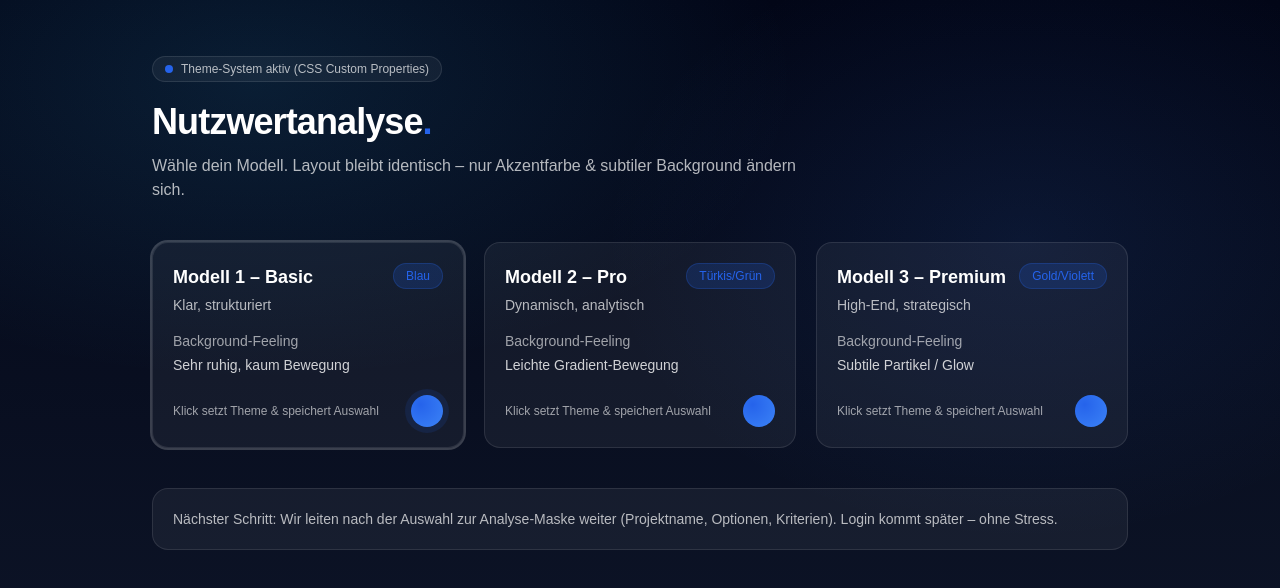
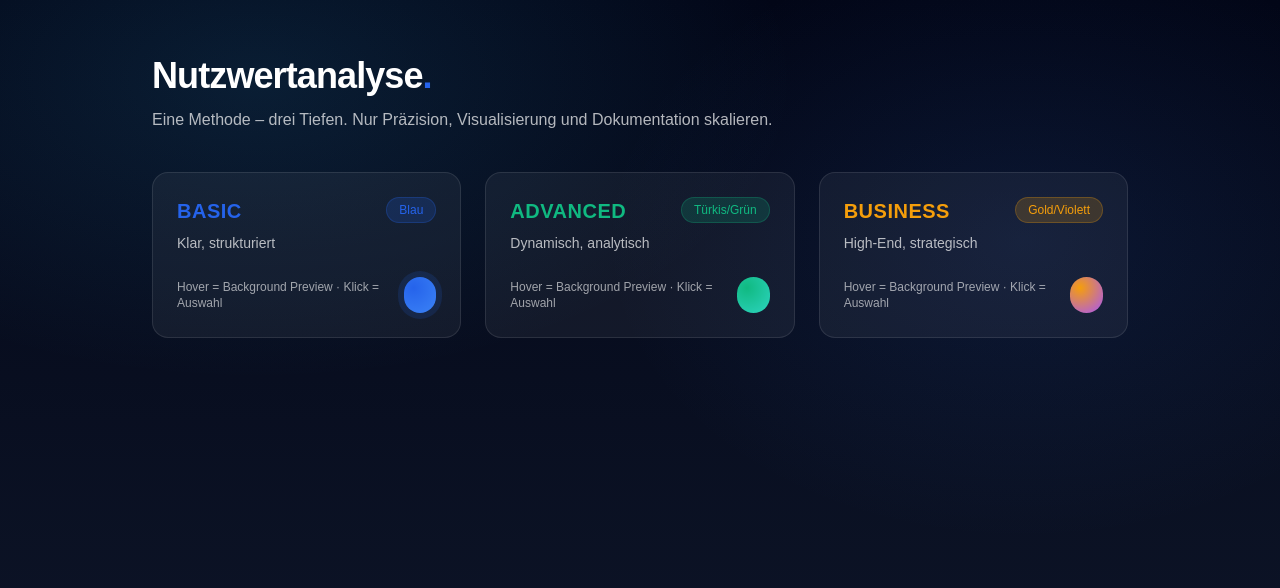
Before and after one commit to AccountGIT-bot/nutzwertanalyse, a Next.js app: page / in a window 1280 px wide. Shown: the top 588 px of the page. Built offline with nearby package versions, Linux system fonts and the light colour scheme.

Commit message:
Fix card accent isolation + correct hover preview behaviour

```diff
--- a/app/globals.css
+++ b/app/globals.css
@@ -8,22 +8,22 @@
   --glow: 56 189 248;
 }
 
-/* Basic */
+/* BASIC */
 [data-theme="basic"] {
   --accent: 37 99 235;
   --accent-2: 59 130 246;
   --glow: 56 189 248;
 }
 
-/* Pro */
-[data-theme="pro"] {
+/* ADVANCED */
+[data-theme="advanced"] {
   --accent: 16 185 129;
   --accent-2: 45 212 191;
   --glow: 34 211 238;
 }
 
-/* Premium */
-[data-theme="premium"] {
+/* BUSINESS */
+[data-theme="business"] {
   --accent: 245 158 11;
   --accent-2: 168 85 247;
   --glow: 217 70 239;
--- /dev/null
+++ b/app/lib/nwa/calculate.ts
@@ -0,0 +1,32 @@
+import { Alternative, Criterion, Rating, NwaResult } from "./types";
+
+export function calculateNwa(
+  alternatives: Alternative[],
+  criteria: Criterion[],
+  ratings: Rating[]
+): NwaResult[] {
+  const results: NwaResult[] = [];
+
+  for (const alt of alternatives) {
+    let total = 0;
+
+    for (const criterion of criteria) {
+      const rating = ratings.find(
+        (r) =>
+          r.alternativeId === alt.id &&
+          r.criterionId === criterion.id
+      );
+
+      if (rating) {
+        total += rating.score * criterion.weight;
+      }
+    }
+
+    results.push({
+      alternativeId: alt.id,
+      totalScore: total,
+    });
+  }
+
+  return results.sort((a, b) => b.totalScore - a.totalScore);
+}
--- /dev/null
+++ b/app/lib/nwa/types.ts
@@ -0,0 +1,38 @@
+export type PackageLevel = "basic" | "advanced" | "business";
+
+export interface DecisionContext {
+  title: string;
+  description: string;
+  packageLevel: PackageLevel;
+}
+
+export interface Alternative {
+  id: string;
+  name: string;
+  description?: string;
+}
+
+export interface Criterion {
+  id: string;
+  name: string;
+  weight: number; // z.B. 0-100 oder 1-5
+  category?: string;
+  knockout?: boolean;
+}
+
+export interface Rating {
+  alternativeId: string;
+  criterionId: string;
+  score: number; // z.B. 1-10
+}
+
+export interface Risk {
+  alternativeId: string;
+  probability: number;
+  impact: number;
+}
+
+export interface NwaResult {
+  alternativeId: string;
+  totalScore: number;
+}
--- /dev/null
+++ b/app/new/page.tsx
@@ -0,0 +1,17 @@
+export default function NewAnalysis() {
+  return (
+    <div className="mx-auto max-w-4xl px-6 py-14 text-white">
+      <h1 className="text-3xl font-semibold">
+        Neue Nutzwertanalyse erstellen
+        <span style={{ color: `rgb(var(--accent))` }}>.</span>
+      </h1>
+
+      <div className="mt-6 rounded-2xl border border-white/10 bg-white/5 p-5">
+        <div className="text-sm text-white/60">Schritt 1</div>
+        <div className="mt-1 text-lg font-medium text-white">
+          Entscheidung klären
+        </div>
+      </div>
+    </div>
+  );
+}
--- a/app/page.tsx
+++ b/app/page.tsx
@@ -2,118 +2,136 @@
 
 import { useEffect, useState } from "react";
 
-type Theme = "basic" | "pro" | "premium";
+type Theme = "basic" | "advanced" | "business";
 
-const MODELS: Array<{
-  id: Theme;
-  title: string;
-  subtitle: string;
-  accentLabel: string;
-  vibe: string;
-}> = [
-  { id: "basic", title: "Modell 1 – Basic", subtitle: "Klar, strukturiert", accentLabel: "Blau", vibe: "Sehr ruhig, kaum Bewegung" },
-  { id: "pro", title: "Modell 2 – Pro", subtitle: "Dynamisch, analytisch", accentLabel: "Türkis/Grün", vibe: "Leichte Gradient-Bewegung" },
-  { id: "premium", title: "Modell 3 – Premium", subtitle: "High-End, strategisch", accentLabel: "Gold/Violett", vibe: "Subtile Partikel / Glow" },
+const MODELS = [
+  {
+    id: "basic" as Theme,
+    title: "BASIC",
+    subtitle: "Klar, strukturiert",
+    accentLabel: "Blau",
+    accent: "37 99 235",
+    accent2: "59 130 246",
+  },
+  {
+    id: "advanced" as Theme,
+    title: "ADVANCED",
+    subtitle: "Dynamisch, analytisch",
+    accentLabel: "Türkis/Grün",
+    accent: "16 185 129",
+    accent2: "45 212 191",
+  },
+  {
+    id: "business" as Theme,
+    title: "BUSINESS",
+    subtitle: "High-End, strategisch",
+    accentLabel: "Gold/Violett",
+    accent: "245 158 11",
+    accent2: "168 85 247",
+  },
 ];
 
 export default function Home() {
   const [selected, setSelected] = useState<Theme>("basic");
 
+  // Default sauber setzen
   useEffect(() => {
-    const saved = (localStorage.getItem("nwa_theme") as Theme | null) ?? "basic";
+    const saved =
+      (localStorage.getItem("nwa_theme") as Theme | null) ?? "basic";
+
     setSelected(saved);
     document.documentElement.dataset.theme = saved;
   }, []);
+
+  function preview(theme: Theme) {
+    document.documentElement.dataset.theme = theme;
+  }
+
+  function restore() {
+    const saved =
+      (localStorage.getItem("nwa_theme") as Theme | null) ?? "basic";
+
+    document.documentElement.dataset.theme = saved;
+  }
 
   function choose(theme: Theme) {
     setSelected(theme);
     localStorage.setItem("nwa_theme", theme);
     document.documentElement.dataset.theme = theme;
+    window.location.href = "/new";
   }
 
   return (
-    <main className="mx-auto max-w-5xl px-6 py-14">
+    <main className="mx-auto max-w-5xl px-6 py-14 text-white">
       <div className="mb-10">
-        <div className="inline-flex items-center gap-2 rounded-full border border-white/10 bg-white/5 px-3 py-1 text-xs text-white/70">
-          <span className="h-2 w-2 rounded-full" style={{ background: `rgb(var(--accent))` }} />
-          Theme-System aktiv (CSS Custom Properties)
-        </div>
-
-        <h1 className="mt-5 text-4xl font-semibold tracking-tight text-white">
-          Nutzwertanalyse<span style={{ color: `rgb(var(--accent))` }}>.</span>
+        <h1 className="text-4xl font-semibold tracking-tight">
+          Nutzwertanalyse
+          <span style={{ color: "rgb(37 99 235)" }}>.</span>
         </h1>
 
         <p className="mt-3 max-w-2xl text-white/70">
-          Wähle dein Modell. Layout bleibt identisch – nur Akzentfarbe & subtiler Background ändern sich.
+          Eine Methode – drei Tiefen. Nur Präzision, Visualisierung und
+          Dokumentation skalieren.
         </p>
       </div>
 
-      <div className="grid gap-5 md:grid-cols-3">
+      <div className="grid gap-6 md:grid-cols-3">
         {MODELS.map((m) => {
           const active = selected === m.id;
+
           return (
             <button
               key={m.id}
               onClick={() => choose(m.id)}
-              className={[
-                "group relative overflow-hidden rounded-2xl border p-5 text-left transition",
-                "border-white/10 bg-white/5 hover:bg-white/7",
-                active ? "ring-2 ring-white/20" : "",
-              ].join(" ")}
+              onMouseEnter={() => preview(m.id)}
+              onMouseLeave={restore}
+              className="relative rounded-2xl border border-white/10 bg-white/5 p-6 text-left transition duration-300 hover:bg-white/10"
             >
+              <div className="flex items-start justify-between">
+                <div>
                   <div
-                className="absolute inset-0 opacity-0 transition group-hover:opacity-100"
-                style={{
-                  background: `radial-gradient(600px 240px at 20% 0%, rgb(var(--accent)/0.22), transparent 60%)`,
-                }}
-              />
+                    className="text-xl font-semibold tracking-wide"
+                    style={{ color: `rgb(${m.accent})` }}
+                  >
+                    {m.title}
+                  </div>
 
-              <div className="relative">
-                <div className="flex items-start justify-between gap-3">
-                  <div>
-                    <div className="text-lg font-semibold text-white">{m.title}</div>
-                    <div className="mt-1 text-sm text-white/70">{m.subtitle}</div>
+                  <div className="mt-2 text-sm text-white/70">
+                    {m.subtitle}
+                  </div>
                 </div>
 
                 <span
-                    className="shrink-0 rounded-full px-3 py-1 text-xs font-medium"
+                  className="rounded-full px-3 py-1 text-xs font-medium"
                   style={{
-                      background: `rgb(var(--accent)/0.18)`,
-                      color: `rgb(var(--accent))`,
-                      border: "1px solid rgb(var(--accent)/0.25)",
+                    background: `rgb(${m.accent} / 0.18)`,
+                    color: `rgb(${m.accent})`,
+                    border: `1px solid rgb(${m.accent} / 0.25)`,
                   }}
                 >
                   {m.accentLabel}
                 </span>
               </div>
 
-                <div className="mt-4 text-sm text-white/70">
-                  <div className="mb-1 text-white/60">Background-Feeling</div>
-                  <div className="text-white/80">{m.vibe}</div>
+              <div className="mt-6 flex items-center justify-between">
+                <div className="text-xs text-white/60">
+                  Hover = Background Preview · Klick = Auswahl
                 </div>
 
-                <div className="mt-5 flex items-center justify-between">
-                  <div className="text-xs text-white/60">Klick setzt Theme & speichert Auswahl</div>
                 <div
-                    className="h-8 w-8 rounded-full"
+                  className="h-9 w-9 rounded-full"
                   style={{
-                      background: `radial-gradient(circle at 30% 30%, rgb(var(--accent)), rgb(var(--accent-2)))`,
-                      boxShadow: active ? `0 0 0 6px rgb(var(--accent)/0.12)` : "none",
+                    background: `radial-gradient(circle at 30% 30%, rgb(${m.accent}), rgb(${m.accent2}))`,
+                    boxShadow: active
+                      ? `0 0 0 6px rgb(${m.accent} / 0.15)`
+                      : "none",
                   }}
                 />
-                </div>
               </div>
             </button>
           );
         })}
       </div>
-
-      <div className="mt-10 rounded-2xl border border-white/10 bg-white/5 p-5 text-white/70">
-        <div className="text-sm">
-          Nächster Schritt: Wir leiten nach der Auswahl zur Analyse-Maske weiter (Projektname, Optionen, Kriterien).
-          Login kommt später – ohne Stress.
-        </div>
-      </div>
     </main>
   );
 }
```
Lines whose indentation alone changed are shown as unchanged.
